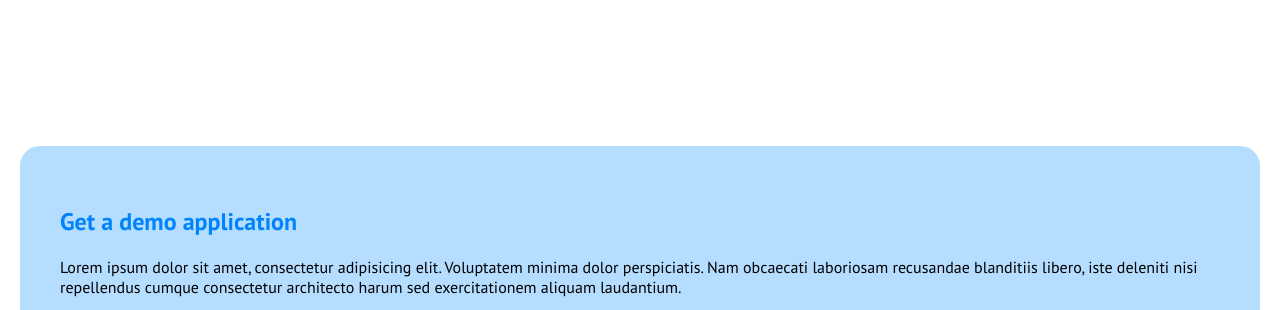
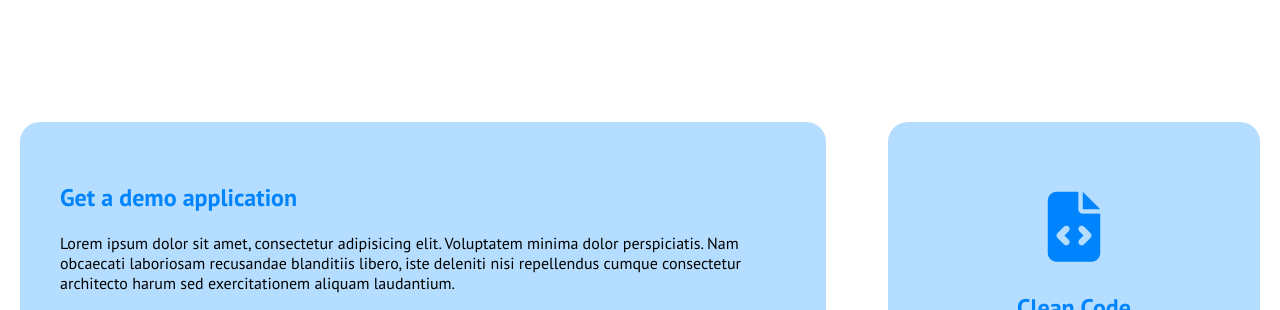
Before and after one commit to Bistaaa/htmlcss-responsive-layout, a plain HTML site: page index.html in a window 1280 px wide. Shown: the top 310 px of the page. Drawn offline with Linux system fonts and the light colour scheme.

Commit message:
section development (resp tablet)

```diff
--- a/css/style.css
+++ b/css/style.css
@@ -163,3 +163,27 @@ header{
     color: rgba(0,132,253,255);
     font-size: 70px;
 }
+
+
+
+/* nav tablet version */
+
+@media screen and (min-width:481px){
+
+    .container-developer{
+        padding: calc(9vh + 30px) 20px 0;
+        display: flex;
+        flex-wrap: wrap;
+        gap: 5%;
+    }
+
+    .developer{
+        width: 30%;
+    }
+
+    #demo{
+        align-items: flex-start;
+        padding-bottom: 0;
+        width: 65%;
+    }
+}
```
